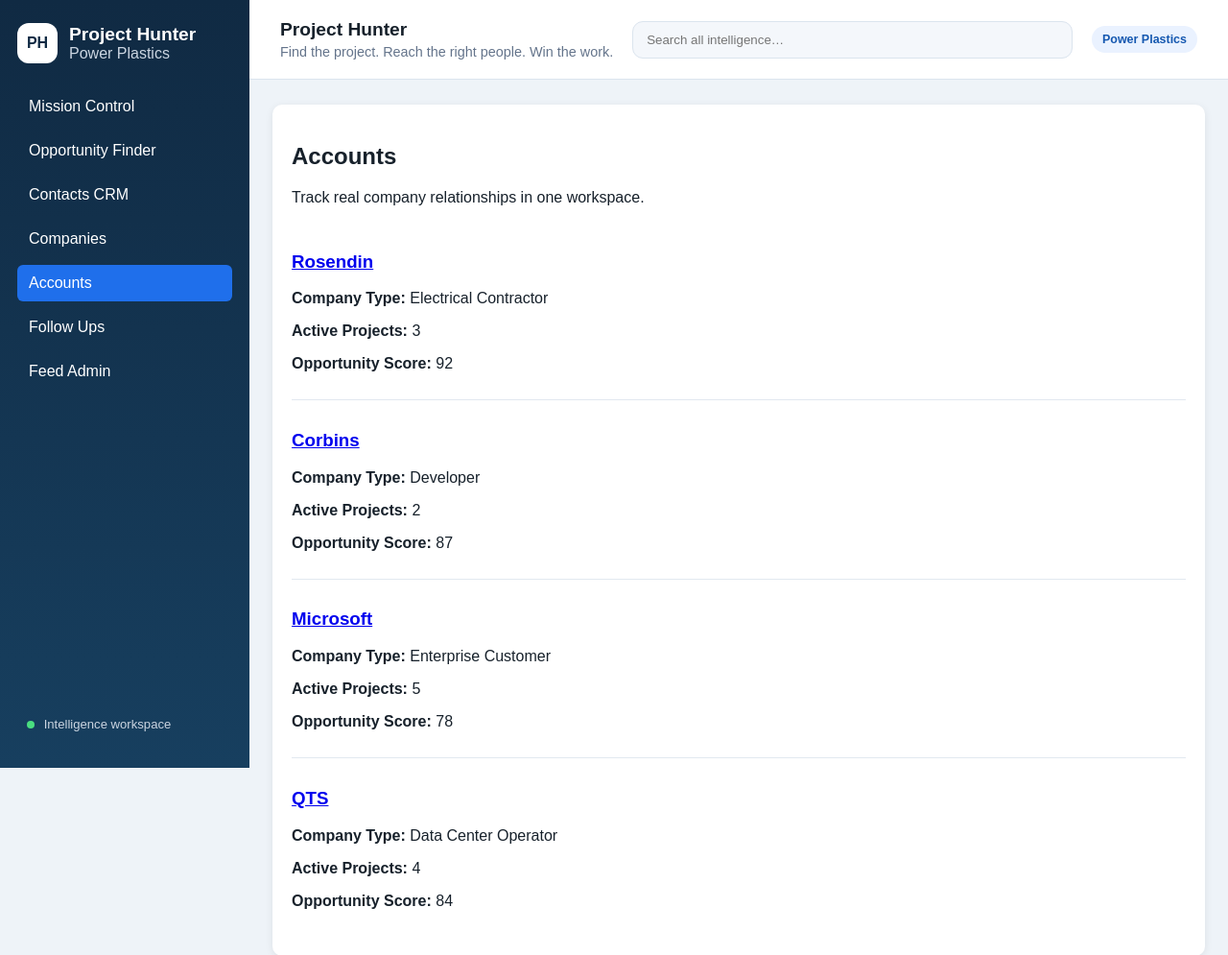
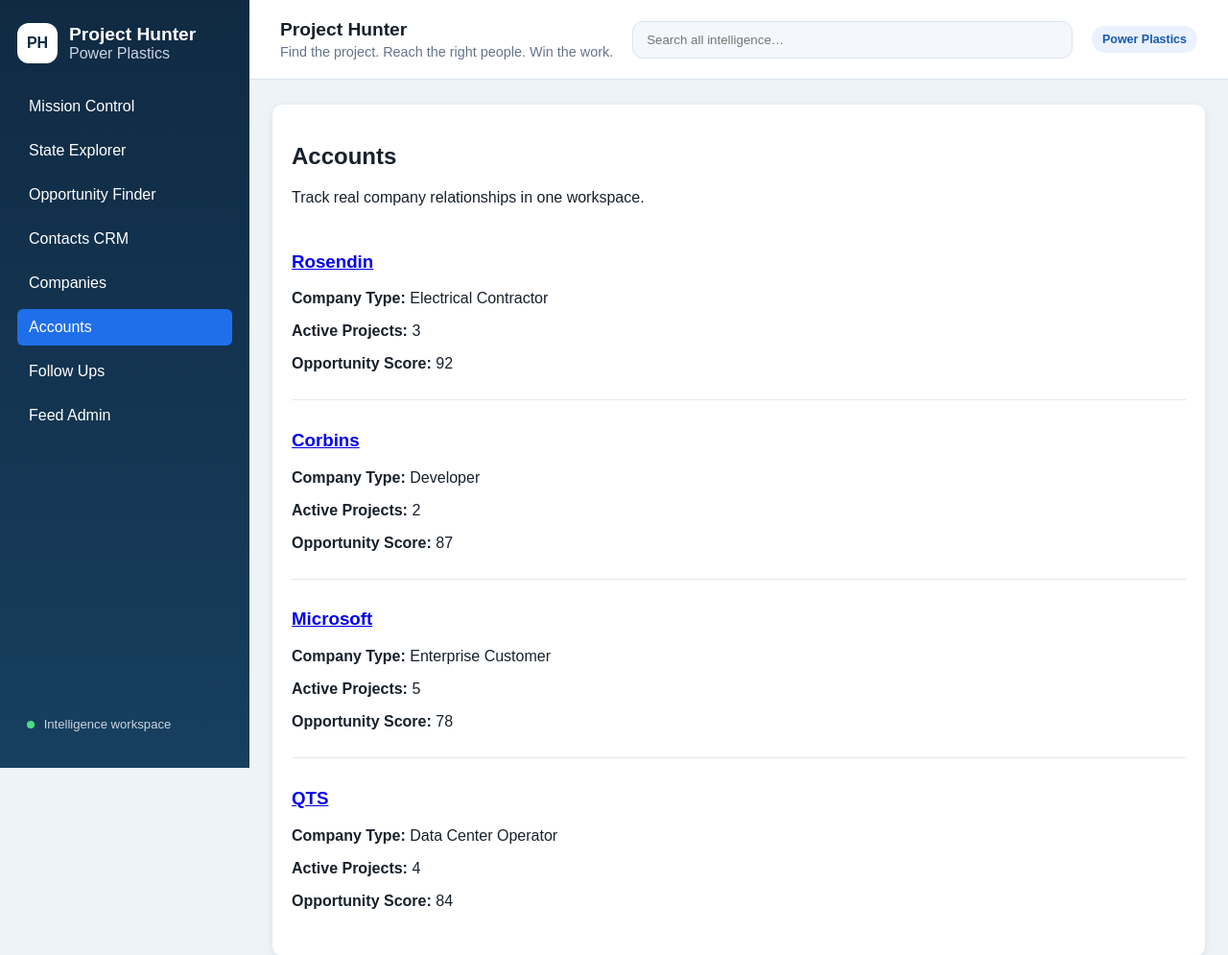
Before and after one commit to NickPowerPlastics/ProjectHunter, a Flask app: page /accounts in a window 1280 px wide. Shown: the top 995 px of the page at 96% size. Run offline with Flask 3, Linux system fonts and the light colour scheme.

Commit message:
Add State Explorer to sidebar

```diff
--- a/ProjectHunter-main/templates/base.html
+++ b/ProjectHunter-main/templates/base.html
@@ -16,6 +16,7 @@
             </div>
             <nav>
                 <a class="nav-link{% if active_page == 'dashboard' %} active{% endif %}" href="{{ url_for('home') }}">Mission Control</a>
+                <a class="nav-link{% if active_page == 'projects' %} active{% endif %}" href="{{ url_for('projects_page') }}">State Explorer</a>
                 <a class="nav-link{% if active_page == 'discover' %} active{% endif %}" href="{{ url_for('discover_projects_page') }}">Opportunity Finder</a>
                 <a class="nav-link{% if active_page == 'contacts' %} active{% endif %}" href="{{ url_for('contacts_page') }}">Contacts CRM</a>
                 <a class="nav-link{% if active_page == 'companies' %} active{% endif %}" href="{{ url_for('companies_page') }}">Companies</a>
```
